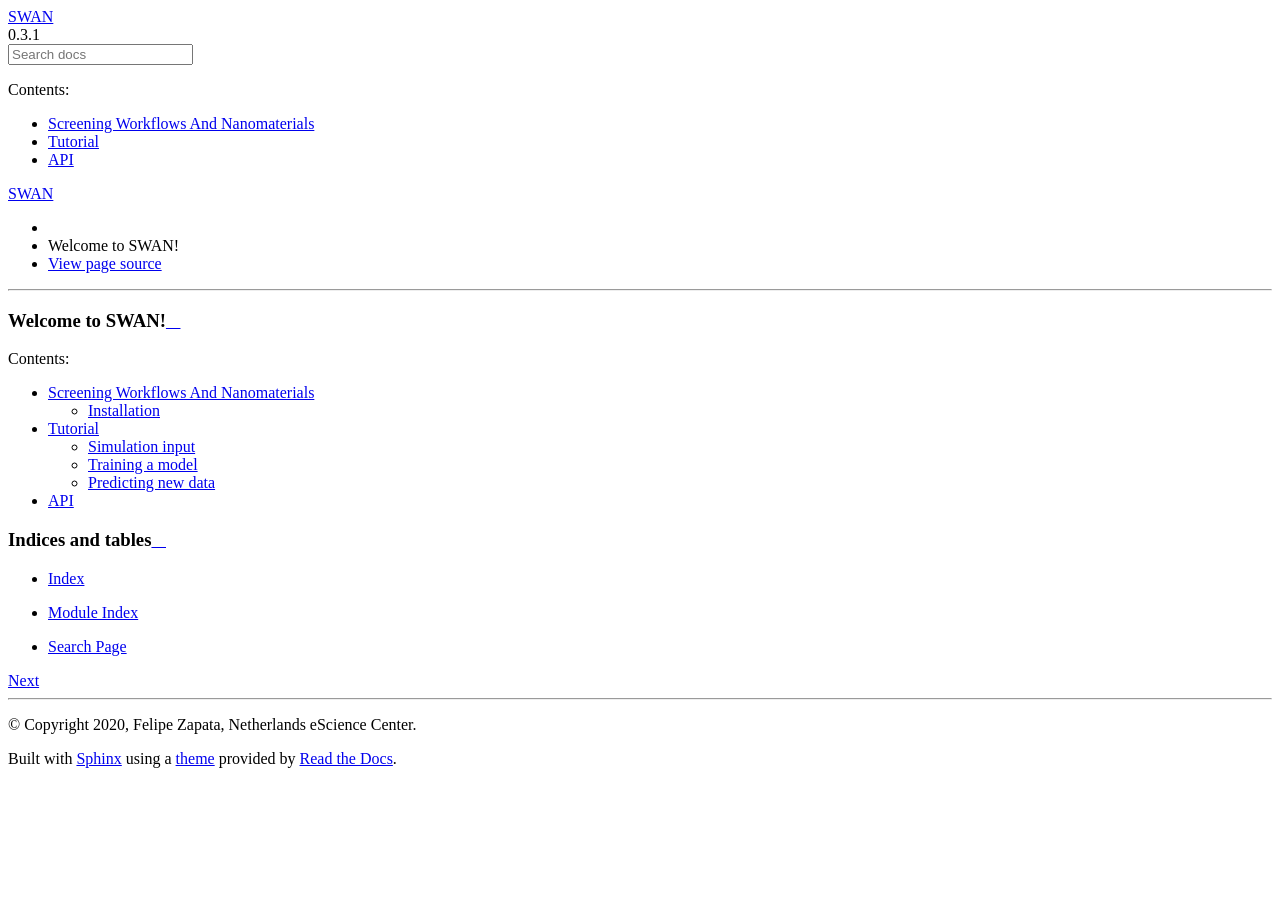
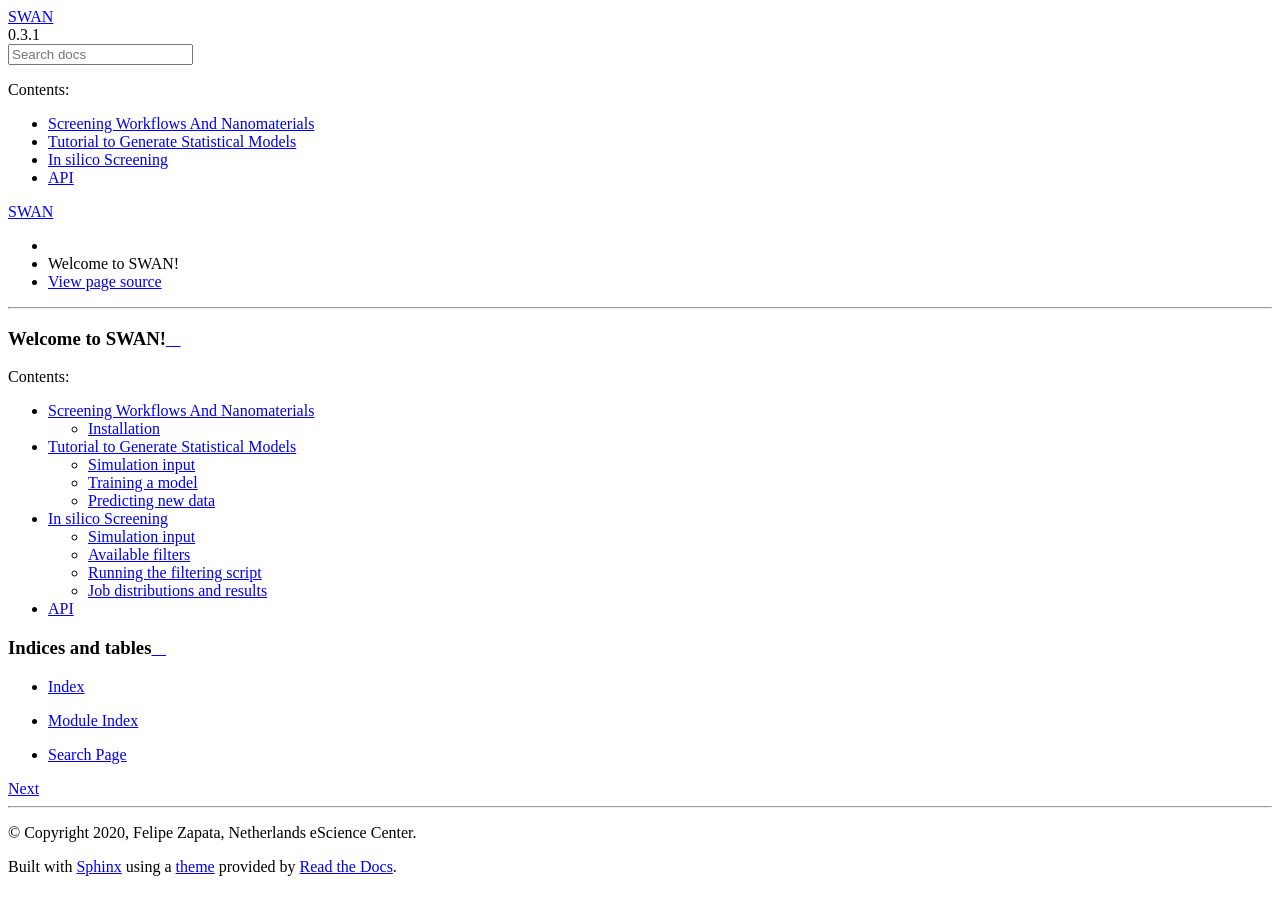
Before and after one commit to nlesc-nano/swan, a Sphinx documentation site: the page built from docs/index.rst, in a window 1280 px wide. Built offline with Sphinx 7.4.7 and the Read the Docs theme 2.0.0, drawn with Linux system fonts in a browser that asks for light colours; part of the change alters nothing that is shown.

Commit message:
adding documentation for filtering #39

```diff
--- a/docs/index.rst
+++ b/docs/index.rst
@@ -11,7 +11,8 @@ Welcome to SWAN!
    :caption: Contents:
 
    includereadme
-   tutorial
+   tutorial_models
+   tutorial_screening
    api
 
 
--- a/docs/tutorial.rst
+++ b/docs/tutorial_models.rst
@@ -1,5 +1,5 @@
-Tutorial
-=========
+Tutorial to Generate Statistical Models
+=======================================
 In this tutorial we explore how to create and train statistical models to predict
 molecular properties using the Pytorch_ library. We will use smiles_ to represent the molecules
 and use the csv_ file format to manipulate the molecules and their properties.
--- /dev/null
+++ b/docs/tutorial_screening.rst
@@ -0,0 +1,110 @@
+In silico Screening
+===================
+This tutorial covers how to perform insilico filtering of a set of molecules
+represented as smiles_. Table :numref:`smiles-table` contains some smiles
+examples representing molecules with different functional groups.
+
+.. _smiles-table:
+
+.. list-table:: smiles to filter
+   :header-rows: 1
+
+ * - Smiles
+ * - CN1C=NC2=C1C(=O)N(C(=O)N2C)C
+   - OC(=O)C1CNC2C3C4CC2C1N34
+   - C1=CC=CC=C1
+   - OC(=O)C1CNC2COC1(C2)C#C
+   - CCO
+   - CCCCCCCCC=CCCCCCCCC(=O)O
+   - CC(=O)O
+   - O=C(O)Cc1ccccc1
+   - CC(C(=O)O)O
+
+
+The filtering process consists in excluding (or including) a set of
+molecules based on structural characteristics like their functional
+groups or derived properties like bulkiness.
+
+To run the simulation, the user must provide two files: one containing the
+smiles that she wants to filter and another file containing
+the values of the properties used as filters.
+
+
+Simulation input
+****************
+The smiles input should be in csv format like ::
+
+  ,smiles
+  ,CC(=O)O
+  ,CCC(=O)O
+
+
+The properties specification file to perform the filtering must be a yaml
+file following the subsequent schema yaml_::
+
+ smiles_file:
+   smiles.csv
+
+  core:
+    "Cd68Se55.xyz"
+
+  anchor:
+    "O(C=O)[H]"
+
+  batch_size: 1000
+
+  filters:
+    include_functional_groups:
+      - "C(=O)O"
+    exclude_functional_groups:
+      - "S(=O)(=O)"
+    scscore:
+      lower_than:
+        3.0
+    bulkiness:
+      lower_than:
+        200
+
+
+The *smiles_file* entry contains the path to the files containing the smiles. The
+other keywords will be explain in the following sections.
+
+Available filters
+*****************
+
+Include and exclude function groups
+-----------------------------------
+The *include_functional_groups* and *exclude_functional_groups* as their names suggest
+keep and drop molecules based on a list of functional groups. Notice the functional
+are also provided as smiles_.
+
+Synthesizability scores
+-----------------------
+The scscore_ is a measure of synthetic complexity. It is scaled from 1 to 5
+to facilited human interpretation. See the scscore_ paper for further details.
+
+
+Bulkiness
+---------
+Assuming that a given molecule can be attached to a given surface, the bulkiness
+descriptor gives a measure of the volumen occupied by the molecule from the
+anchoring point extending outwards as a cone. It requires the *core* keywords
+specifying the surface to attach the molecule and the *anchor* functional
+group used as attachment.
+See the `the CAT bulkiness <https://cat.readthedocs.io/en/latest/4_optional.html?highlight=bulkiness#optional.qd.bulkiness>`_
+for further information.
+
+
+Running the filtering script
+****************************
+To perform the screening you just need to execute the following command ::
+  smiles_screener -i path_to_yaml_input.yml
+
+
+Job distributions and results
+*****************************
+
+
+.. _smiles: https://en.wikipedia.org/wiki/Simplified_molecular-input_line-entry_system
+.. _yaml: https://yaml.org/
+.. _scscore: https://pubs.acs.org/doi/10.1021/acs.jcim.7b00622
```
